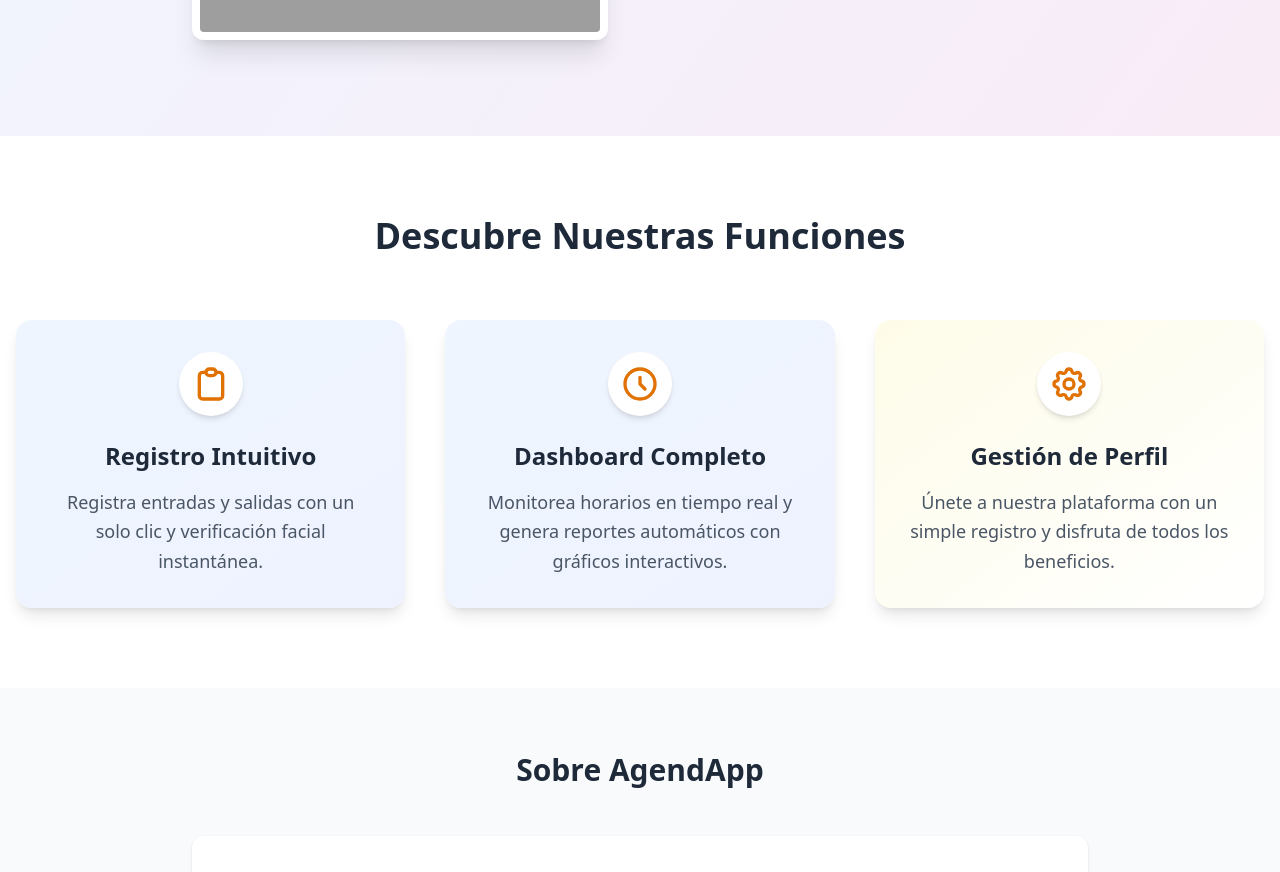
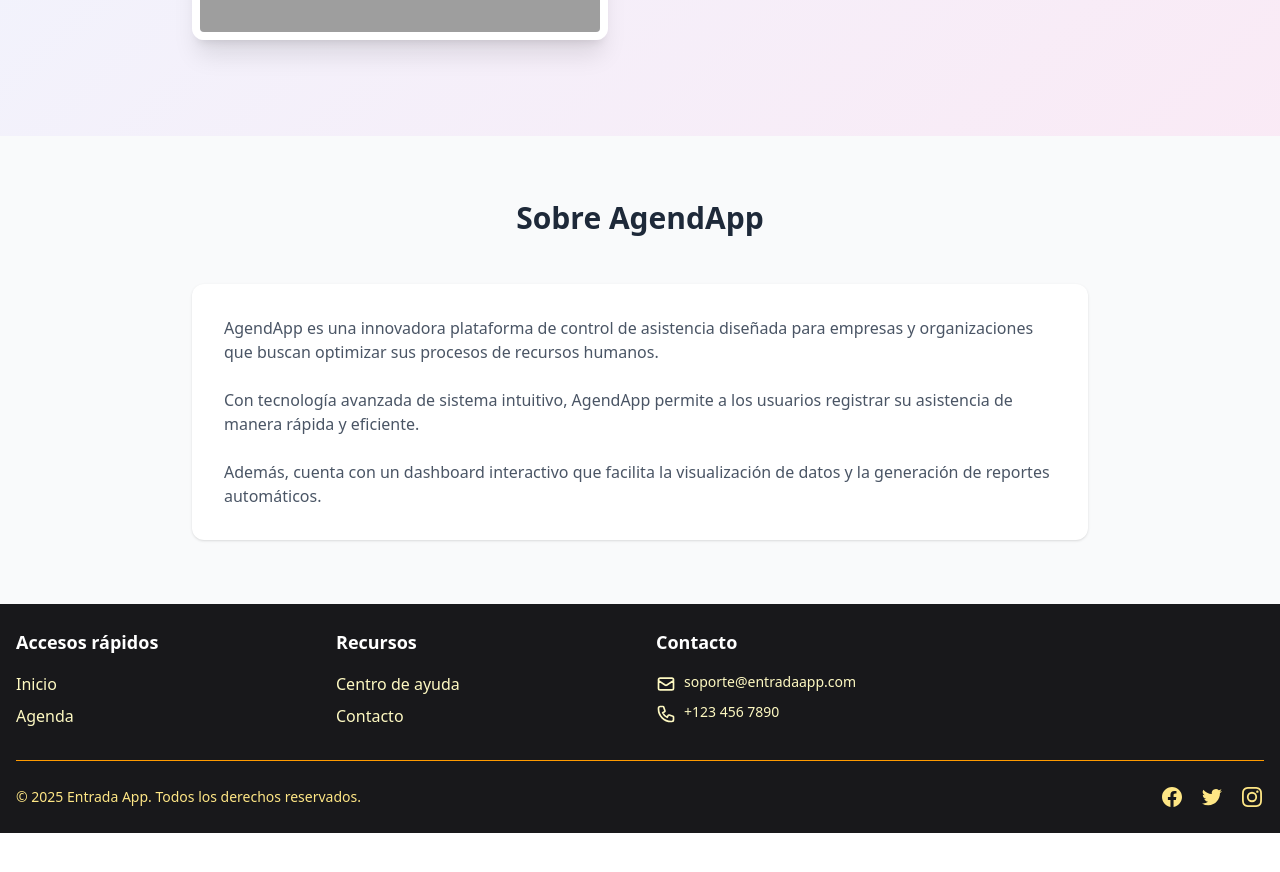
Before and after one commit to OmarSM41/agendapp_frontend, a Vue app: page / in a window 1280 px wide. Shown: the part 600-1472 px from the top of the page. After the commit the page ends 1433 px from the top, so only its background shows below. Built offline with nearby package versions, Linux system fonts and the light colour scheme; grey boxes are pictures that could not be loaded; the HTML template or start-up script is replaced by a standard one.

Commit message:
Pequeños cambios

```diff
--- a/src/views/AgendaView.vue
+++ b/src/views/AgendaView.vue
@@ -7,34 +7,32 @@
       class="shadow rounded p-4 mb-8"
     />
 
-    <!-- Tabla de horarios -->
+    <!-- Tabla de horario simplificada -->
 <div v-if="selectedDate" class="mt-8">
-      <h2 class="text-xl font-semibold mb-4">Horario para: {{ formatDate(selectedDate) }}</h2>
+  <h2 class="text-xl font-semibold mb-4">Actividades para: {{ formatDate(selectedDate) }}</h2>
 
   <div class="overflow-auto">
     <table class="min-w-full bg-white border">
       <thead class="bg-gray-100">
         <tr>
           <th class="border p-2">Hora</th>
-              <th class="border p-2" v-for="day in daysOfWeek" :key="day">{{ day }}</th>
+          <th class="border p-2">Actividad</th>
         </tr>
       </thead>
       <tbody>
-            <tr v-for="hour in hours" :key="hour">
-              <td class="border p-2 font-semibold">{{ hour }}</td>
-              <td
-                class="border p-2 hover:bg-gray-100 cursor-pointer"
-                v-for="day in daysOfWeek" :key="day"
-                @click="openAssignModal(day, hour)"
-              >
-                <div v-if="getTask(selectedDate, day, hour)">
-                  <p class="text-sm font-bold">{{ getTask(selectedDate, day, hour).tema }}</p>
-                  <p class="text-xs">{{ getTask(selectedDate, day, hour).actividad }}</p>
-                </div>
+        <tr v-for="task in tasksForSelectedDate" :key="task.hora">
+          <td class="border p-2 font-semibold">{{ task.hora }}</td>
+          <td class="border p-2">
+            <p class="text-sm font-bold">{{ task.tema }}</p>
+            <p class="text-xs">{{ task.actividad }}</p>
           </td>
         </tr>
       </tbody>
     </table>
+
+    <p v-if="tasksForSelectedDate.length === 0" class="text-center text-gray-500 mt-4">
+      No hay actividades asignadas para este día.
+    </p>
   </div>
 </div>
 
@@ -113,6 +111,7 @@ import esLocale from '@fullcalendar/core/locales/es';
 import axios from 'axios';
 import { format, parseISO } from 'date-fns';
 import { es } from 'date-fns/locale';
+import { computed } from 'vue';
 
 
 // Variables
@@ -124,6 +123,10 @@ const temas = ref([]);
 const grupos = ref([]);
 const showAssignModal = ref(false);
 
+
+const tasksForSelectedDate = computed(() => {
+  return tasks.value.filter(task => task.fecha === selectedDate.value);
+});
 
 const taskForm = ref({
   hora: '',
--- a/src/views/HomeView.vue
+++ b/src/views/HomeView.vue
@@ -17,135 +17,6 @@
       </div>
     </section>
 
-    <!-- Features Section -->
-    <section id="features" class="bg-white py-20">
-      <div class="container mx-auto px-4">
-        <h2 class="text-4xl font-bold text-center text-gray-800 mb-16">
-          Descubre Nuestras Funciones
-        </h2>
-
-        <div class="grid md:grid-cols-3 gap-10">
-          <!-- Tarjeta 1 -->
-          <router-link
-            to="/usuarios"
-            class="group transform transition duration-500 hover:scale-105"
-          >
-            <div
-              class="bg-gradient-to-br from-blue-50 to-indigo-50 p-8 rounded-2xl shadow-lg hover:shadow-xl h-full"
-            >
-              <div class="flex justify-center mb-6">
-                <div
-                  class="w-16 h-16 bg-white rounded-full flex items-center justify-center shadow-md group-hover:bg-indigo-100 transition-colors"
-                >
-                  <svg
-                    class="w-10 h-10 text-amber-600"
-                    fill="none"
-                    stroke="currentColor"
-                    viewBox="0 0 24 24"
-                  >
-                    <path
-                      stroke-linecap="round"
-                      stroke-linejoin="round"
-                      stroke-width="2"
-                      d="M9 5H7a2 2 0 00-2 2v12a2 2 0 002 2h10a2 2 0 002-2V7a2 2 0 00-2-2h-2M9 5a2 2 0 002 2h2a2 2 0 002-2M9 5a2 2 0 012-2h2a2 2 0 012 2"
-                    />
-                  </svg>
-                </div>
-              </div>
-              <h3 class="text-2xl font-semibold text-center mb-4 text-gray-800">
-                Registro Intuitivo
-              </h3>
-              <p class="text-gray-600 text-center text-lg leading-relaxed">
-                Registra entradas y salidas con un solo clic y verificación facial instantánea.
-              </p>
-            </div>
-          </router-link>
-
-          <!-- Tarjeta 2 -->
-          <router-link
-            to="/dashboard"
-            class="group transform transition duration-500 hover:scale-105"
-          >
-            <div
-              class="bg-gradient-to-br from-blue-50 to-indigo-50 p-8 rounded-2xl shadow-lg hover:shadow-xl h-full"
-            >
-              <div class="flex justify-center mb-6">
-                <div
-                  class="w-16 h-16 bg-white rounded-full flex items-center justify-center shadow-md group-hover:bg-indigo-100 transition-colors"
-                >
-                  <svg
-                    class="w-10 h-10 text-amber-600"
-                    fill="none"
-                    stroke="currentColor"
-                    viewBox="0 0 24 24"
-                  >
-                    <path
-                      stroke-linecap="round"
-                      stroke-linejoin="round"
-                      stroke-width="2"
-                      d="M12 8v4l3 3m6-3a9 9 0 11-18 0 9 9 0 0118 0z"
-                    />
-                  </svg>
-                </div>
-              </div>
-              <h3 class="text-2xl font-semibold text-center mb-4 text-gray-800">
-                Dashboard Completo
-              </h3>
-              <p class="text-gray-600 text-center text-lg leading-relaxed">
-                Monitorea horarios en tiempo real y genera reportes automáticos con gráficos
-                interactivos.
-              </p>
-            </div>
-          </router-link>
-
-          <!-- Tarjeta 3 -->
-          <router-link
-            :to="isAuthenticated ? '/perfil' : '/login'"
-            class="group transform transition duration-500 hover:scale-105"
-          >
-            <div
-              class="bg-gradient-to-br from-yellow-50 to-white-50 p-8 rounded-2xl shadow-lg hover:shadow-xl h-full"
-            >
-              <div class="flex justify-center mb-6">
-                <div
-                  class="w-16 h-16 bg-white rounded-full flex items-center justify-center shadow-md group-hover:bg-indigo-100 transition-colors"
-                >
-                  <svg
-                    class="w-10 h-10 text-amber-600"
-                    fill="none"
-                    stroke="currentColor"
-                    viewBox="0 0 24 24"
-                  >
-                    <path
-                      stroke-linecap="round"
-                      stroke-linejoin="round"
-                      stroke-width="2"
-                      d="M10.325 4.317c.426-1.756 2.924-1.756 3.35 0a1.724 1.724 0 002.573 1.066c1.543-.94 3.31.826 2.37 2.37a1.724 1.724 0 001.065 2.572c1.756.426 1.756 2.924 0 3.35a1.724 1.724 0 00-1.066 2.573c.94 1.543-.826 3.31-2.37 2.37a1.724 1.724 0 00-2.572 1.065c-.426 1.756-2.924 1.756-3.35 0a1.724 1.724 0 00-2.573-1.066c-1.543.94-3.31-.826-2.37-2.37a1.724 1.724 0 00-1.065-2.572c-1.756-.426-1.756-2.924 0-3.35a1.724 1.724 0 001.066-2.573c-.94-1.543.826-3.31 2.37-2.37.996.608 2.296.07 2.572-1.065z"
-                    />
-                    <path
-                      stroke-linecap="round"
-                      stroke-linejoin="round"
-                      stroke-width="2"
-                      d="M15 12a3 3 0 11-6 0 3 3 0 016 0z"
-                    />
-                  </svg>
-                </div>
-              </div>
-              <h3 class="text-2xl font-semibold text-center mb-4 text-gray-800">
-                {{ isAuthenticated ? 'Tu Perfil Personalizado' : 'Gestión de Perfil' }}
-              </h3>
-              <p class="text-gray-600 text-center text-lg leading-relaxed">
-                {{
-                  isAuthenticated
-                    ? 'Administra tus datos, preferencias y accede a tu historial completo.'
-                    : 'Únete a nuestra plataforma con un simple registro y disfruta de todos los beneficios.'
-                }}
-              </p>
-            </div>
-          </router-link>
-        </div>
-      </div>
-    </section>
     <section id="about" class="py-16 bg-gray-50">
       <div class="container mx-auto px-4">
         <div class="max-w-4xl mx-auto">
@@ -169,23 +40,3 @@
     </section>
   </div>
 </template>
-
-<script lang="ts">
-import { defineComponent, ref, onMounted } from 'vue'
-
-export default defineComponent({
-  name: 'HomeView',
-  setup() {
-    const isAuthenticated = ref(false)
-
-    onMounted(() => {
-      // Verificar si hay un token almacenado
-      isAuthenticated.value = !!localStorage.getItem('authToken')
-    })
-
-    return {
-      isAuthenticated,
-    }
-  },
-})
-</script>
```
Lines whose indentation alone changed are shown as unchanged.
